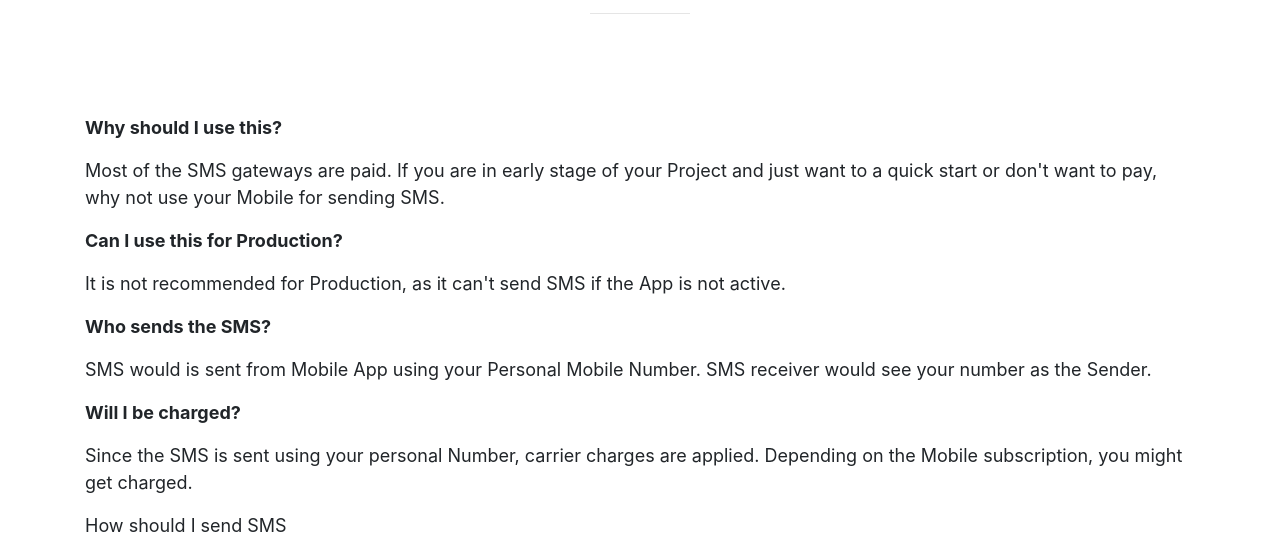
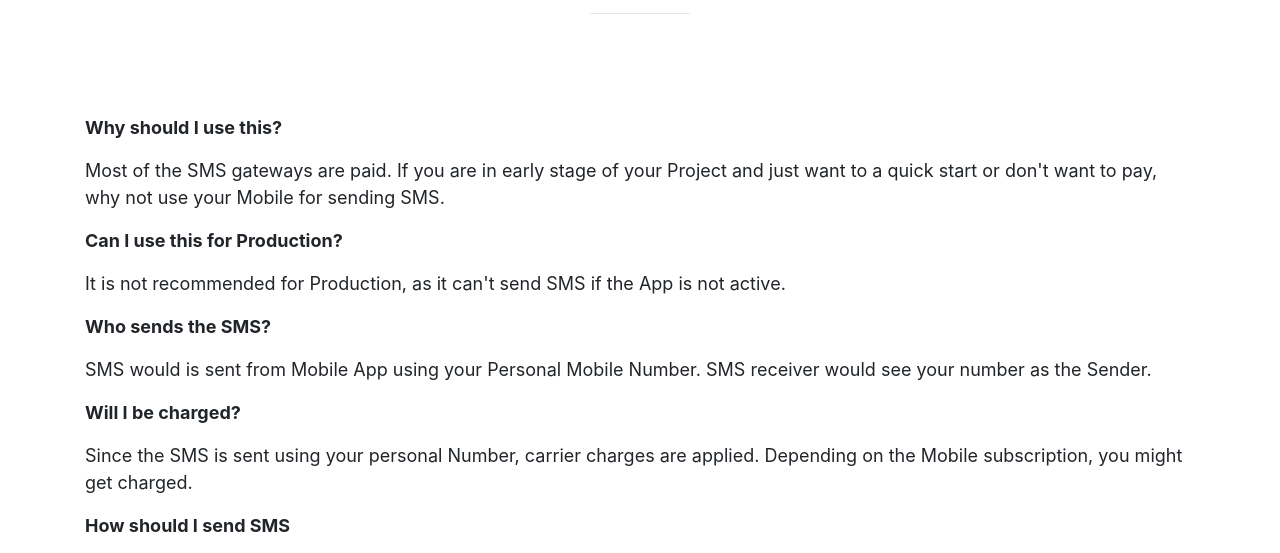
Before and after one commit to yagnyam-in/sms-gateway-landing, a website with bundled scripts: page faq.html in a window 1280 px wide. Shown: the part 198-751 px from the top of the page. Built offline with nearby package versions, Linux system fonts and the light colour scheme; a web font is replaced by a local one.

Commit message:
Fixed question formatting

```diff
--- a/faq.html
+++ b/faq.html
@@ -79,7 +79,7 @@
             <p><strong>Will I be charged?</strong></p>
             <p>Since the SMS is sent using your personal Number, carrier charges are applied. Depending on the Mobile
                 subscription, you might get charged.</p>
-            <p>How should I send SMS</p>
+            <p><strong>How should I send SMS</strong></p>
             <p>
             <pre style="background-color:black; color: antiquewhite"><code>
         curl -X POST -H "Content-Type: application/json" -d@- https://sg.yagnyam.in/api <<-EOF
```
